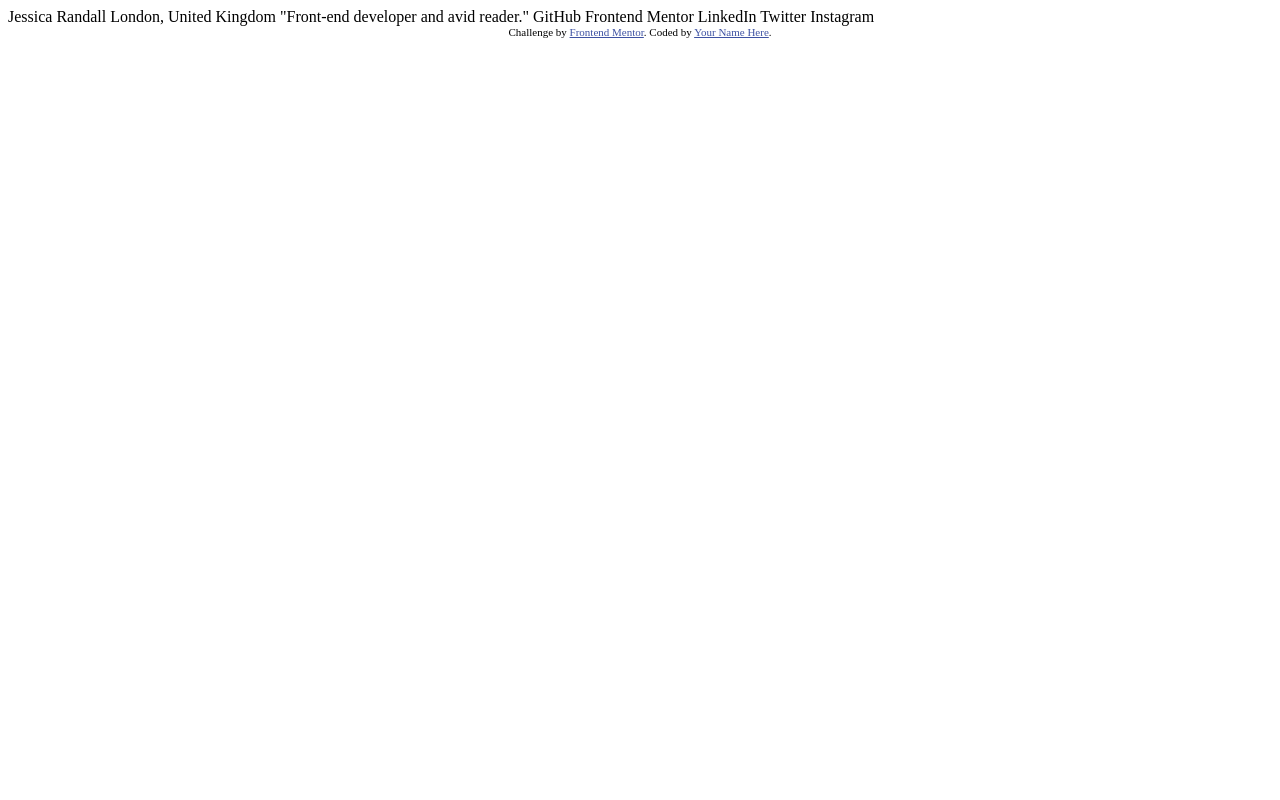
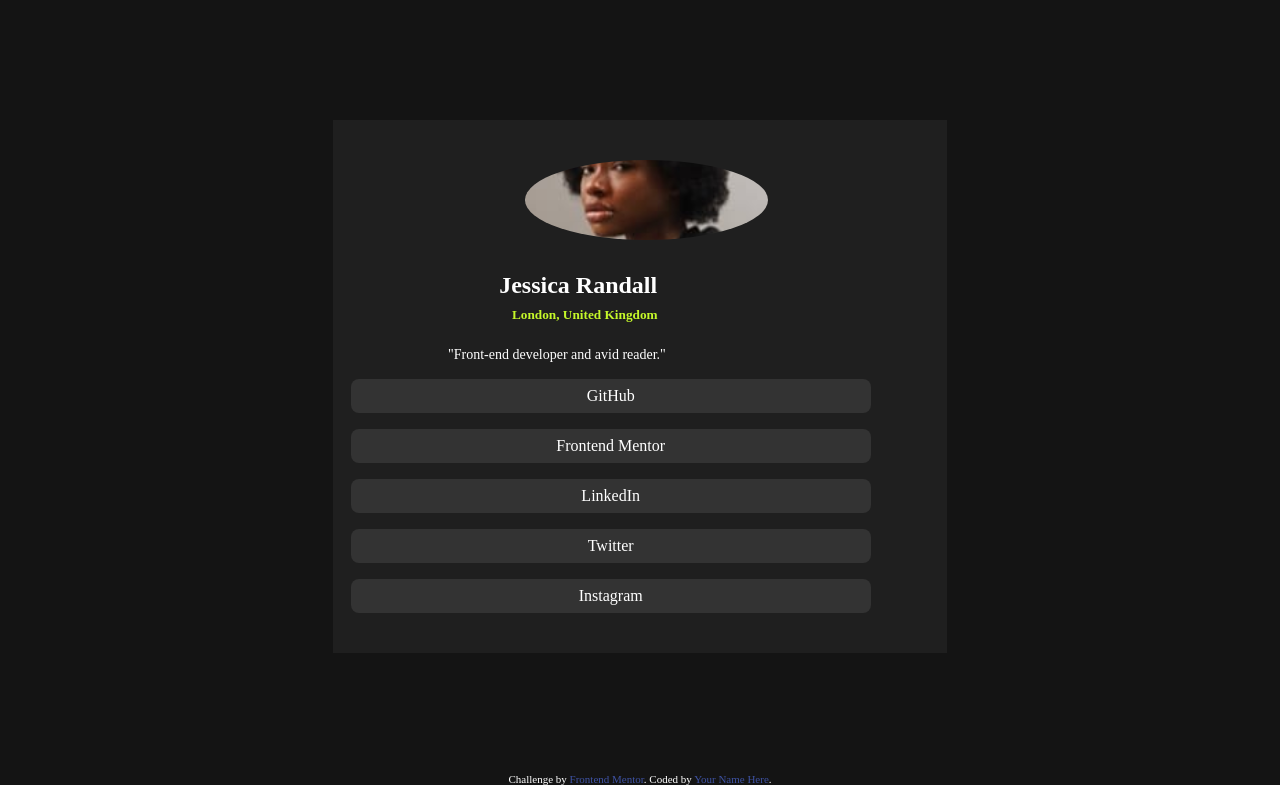
Before and after one commit to BurningCode1/perfil-de-links-sociais, a plain HTML site: page index.html in a window 1280 px wide. Drawn offline with Linux system fonts and the light colour scheme.

Commit message:
finaliza o projeto

```diff
--- a/index.html
+++ b/index.html
@@ -1,34 +1,43 @@
 <!DOCTYPE html>
 <html lang="en">
   <head>
-  <meta charset="UTF-8">
-  <meta name="viewport" content="width=device-width, initial-scale=1.0"> <!-- displays site properly based on user's device -->
+    <meta charset="UTF-8" />
+    <meta name="viewport" content="width=device-width, initial-scale=1.0" />
+    <!-- displays site properly based on user's device -->
 
-  <link rel="icon" type="image/png" sizes="32x32" href="./assets/images/favicon-32x32.png">
-
+    <link
+      rel="icon"
+      type="image/png"
+      sizes="32x32"
+      href="./assets/images/favicon-32x32.png"
+    />
+    <link rel="stylesheet" href="./style.css" />
     <title>Frontend Mentor | Social links profile</title>
 
     <!-- Feel free to remove these styles or customise in your own stylesheet 👍 -->
-  <style>
-    .attribution { font-size: 11px; text-align: center; }
-    .attribution a { color: hsl(228, 45%, 44%); }
-  </style>
   </head>
   <body>
-
-  Jessica Randall
-  London, United Kingdom
-  "Front-end developer and avid reader."
-
-  GitHub
-  Frontend Mentor
-  LinkedIn
-  Twitter
-  Instagram
+    <div class="container-avo">
+      <div class="container-pai">
+        <div class="container-filha">
+          <div class="content-img"></div>
+          <h2>Jessica Randall</h2>
+          <h5>London, United Kingdom</h5>
+          <p>"Front-end developer and avid reader."</p>
+        </div>
+        <div class="container-filho" href="">GitHub</div>
+        <div class="container-filho" href="">Frontend Mentor</div>
+        <div class="container-filho" href="">LinkedIn</div>
+        <div class="container-filho" href="">Twitter</div>
+        <div class="container-filho instagram" href="">Instagram</div>
+      </div>
+    </div>
 
     <div class="attribution">
-    Challenge by <a href="https://www.frontendmentor.io?ref=challenge" target="_blank">Frontend Mentor</a>.
-    Coded by <a href="#">Your Name Here</a>.
+      Challenge by
+      <a href="https://www.frontendmentor.io?ref=challenge" target="_blank"
+        >Frontend Mentor</a
+      >. Coded by <a href="#">Your Name Here</a>.
     </div>
   </body>
 </html>
--- /dev/null
+++ b/style.css
@@ -0,0 +1,110 @@
+* {
+  margin: 0;
+  list-style: none;
+  text-decoration: none;
+  color: hsl(0, 0%, 100%);
+}
+
+.content-img {
+  width: 60vw;
+  height: 30vh;
+  background-position: 50% 50%;
+  background-size: cover;
+  border-radius: 100%;
+  margin-bottom: 4vh;
+  margin-left: 15vw;
+  background-image: url("./assets/images/avatar-jessica.jpeg");
+}
+
+h2 {
+  margin-left: 25vw;
+  margin-bottom: 1vh;
+}
+
+h5 {
+  margin-left: 27vw;
+  margin-bottom: 3vh;
+  color: hsl(75, 94%, 57%);
+}
+
+p {
+  margin-left: 18vw;
+  font-size: 14px;
+}
+
+.container-avo {
+  width: 100%;
+  height: auto;
+  background-color: hsl(0, 0%, 8%);
+  display: flex;
+  flex-direction: column;
+  justify-content: center;
+  align-items: center;
+}
+
+.container-pai {
+  width: 88%;
+  height: auto;
+  background-color: hsl(0, 0%, 12%);
+  margin: 20px 0 20px 0;
+}
+
+.container-filho {
+  width: 80%;
+  background-color: hsl(0, 0%, 20%);
+  padding: 2vh;
+  border-radius: 8px;
+  margin-top: 3vh;
+  margin-left: 20px;
+  text-align: center;
+}
+
+.container-filho:hover {
+  cursor: pointer;
+  background-color: hsl(75, 94%, 57%);
+  color: hsl(0, 0%, 12%);
+}
+
+.instagram {
+  margin-bottom: 5vh;
+}
+
+.attribution {
+  font-size: 11px;
+  text-align: center;
+  background-color: hsl(0, 0%, 8%);
+}
+.attribution a {
+  color: hsl(228, 45%, 44%);
+}
+
+@media (min-width: 480px) {
+  .container-pai {
+    width: 48%;
+    margin: 15vh 0 15vh 0;
+  }
+
+  .content-img {
+    width: 19vw;
+    height: 10vh;
+    margin-top: 5vh;
+  }
+  h2 {
+    margin-left: 13vw;
+  }
+
+  h5 {
+    margin-left: 14vw;
+  }
+
+  p {
+    margin-left: 9vw;
+  }
+
+  .container-filho {
+    width: 82%;
+    padding: 1vh;
+    margin-top: 2vh;
+    margin-left: 18px;
+  }
+}
```
Also changed, not shown: assets/images/avatar-jessica.jpeg (added), assets/images/favicon-32x32.png (added), design/active-states.jpg (added), design/destkop-design.jpg (added), design/mobile-design.jpg (added), preview.jpg (deleted). Lines whose indentation alone changed are shown as unchanged.
